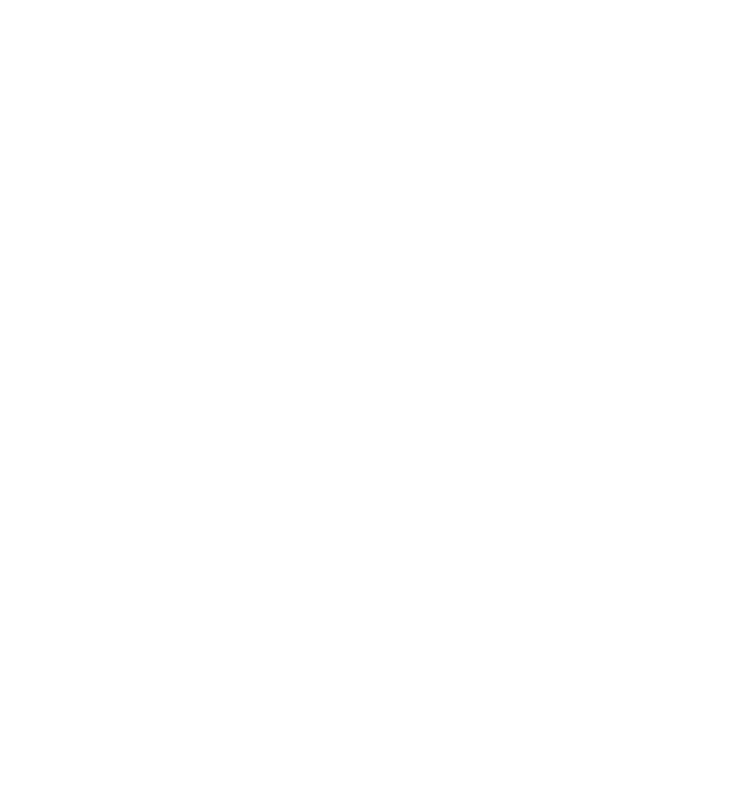
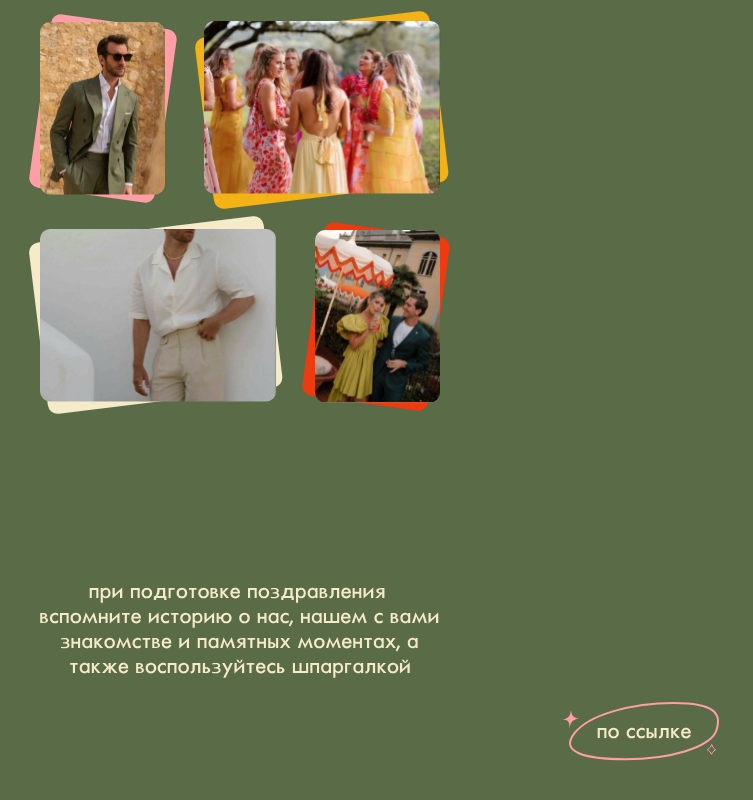
Before and after one commit to AndrewRusanov/wedding, a React (Vite) app: page / in a window 1280 px wide. Shown: the part 9597-10397 px from the top of the page, without its empty margins (0-753 px from the left). Before the commit the page ends 8987 px from the top, so only its background shows below. Built offline with nearby package versions, Linux system fonts and the light colour scheme.

Commit message:
feat: добавил блок "Для вдохновения" и ссылку на чат

```diff
--- a/src/App.tsx
+++ b/src/App.tsx
@@ -1,4 +1,5 @@
 import styles from "./App.module.css";
+import DressCode from "./components/DressCode/DressCode";
 import PlaceAndDate from "./components/PlaceAndDate/PlaceAndDate";
 import Timing from "./components/Timing/Timing";
 import Title from "./components/Title/Title";
@@ -9,6 +10,7 @@
       <Title />
       <PlaceAndDate />
       <Timing/>
+      <DressCode/>
     </div>
   );
 }
--- /dev/null
+++ b/src/components/DressCode/DressCode.module.css
@@ -0,0 +1,17 @@
+.container {
+	display: flex;
+	align-items: center;
+	flex-direction: column;
+	margin: 0;
+	position: relative;
+}
+
+.dressCode {
+	padding: 0 0 15px;
+}
+
+.link {
+	display: flex;
+	align-items: center;
+	justify-content: center;
+}
--- /dev/null
+++ b/src/components/DressCode/DressCode.tsx
@@ -0,0 +1,21 @@
+import { FC } from 'react';
+import styles from './DressCode.module.css';
+import dressCode from "../../assets/DressCode.svg"
+import chatLink from "../../assets/chatLink.svg"
+
+const DressCode: FC = () => {
+  return (
+    <div className={styles.clean_container}>
+      <img src={dressCode} className={styles.dressCode} />
+      <a
+        href="https://t.me/+R97-7slmd5Q3MmRi"
+        target="_blank"
+        className={styles.link}
+      >
+        <img src={chatLink} className={styles.dressCode} />
+      </a>
+    </div>
+  );
+};
+
+export default DressCode;
--- a/src/components/Timing/Timing.tsx
+++ b/src/components/Timing/Timing.tsx
@@ -12,7 +12,7 @@
   const [visibleSteps, setVisibleSteps] = useState<boolean[]>(Array(7).fill(false));
   const stepRefs = useRef<(HTMLDivElement | null)[]>([]); // Массив рефов
 
-  const delay = 1500; // Задержка между шагами
+  const delay = 1000; // Задержка между шагами
 
   const revealStep = (index: number) => {
     setTimeout(() => {
```
Also changed, not shown: src/assets/DressCode.svg (added), src/assets/chatLink.svg (added).
